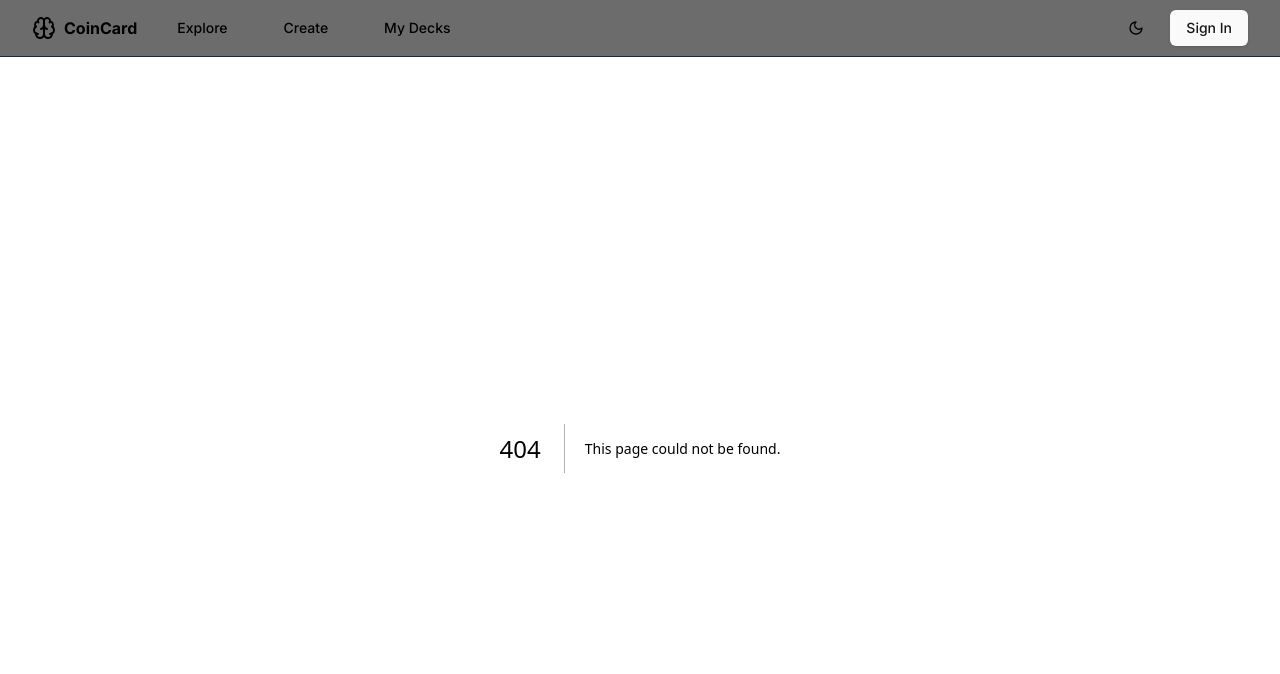
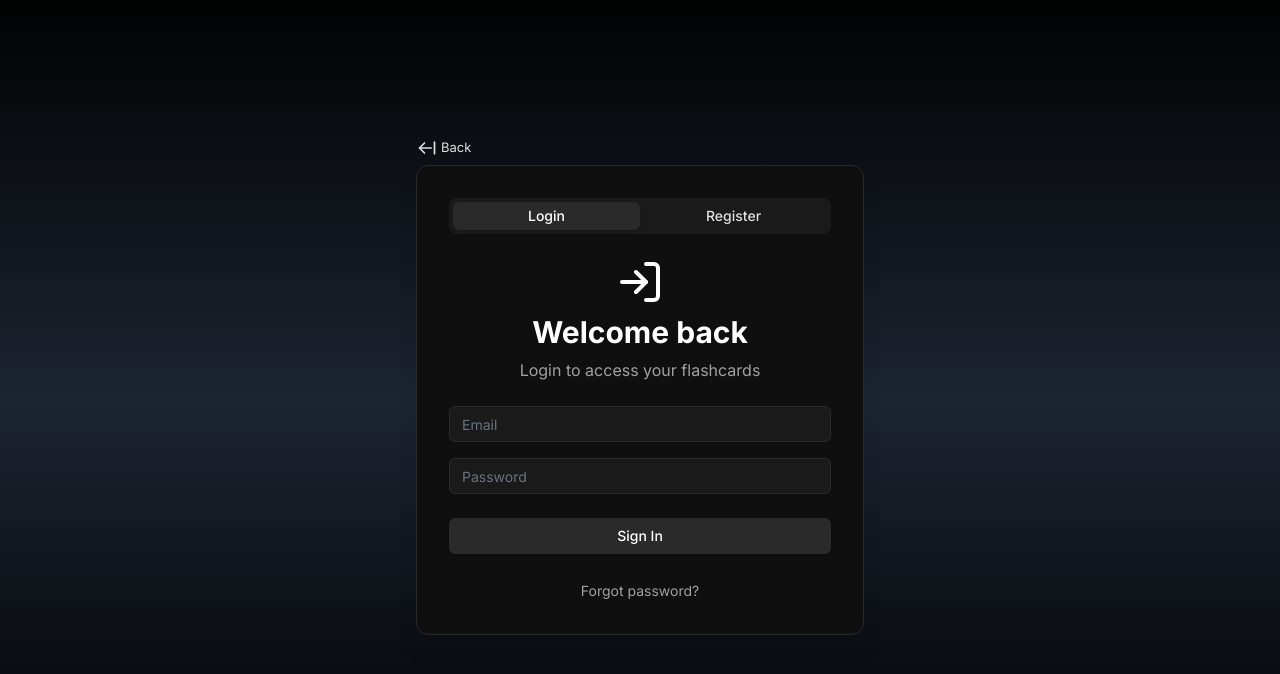
Before and after one commit to cloodei/btl-cnpm, a Next.js app: page /login in a window 1280 px wide. Before the commit this address had no page. Shown: the top 674 px of the page. Built offline with nearby package versions, Linux system fonts and the light colour scheme.

Commit message:
More layout and UI updates, login page added

```diff
--- /dev/null
+++ b/app/explore/layout.jsx
@@ -0,0 +1,7 @@
+export const metadata = {
+    title: 'Browse'
+};
+
+export default function CreateLayout({ children }) {
+    return children;
+}
--- a/app/globals.css
+++ b/app/globals.css
@@ -80,3 +80,25 @@
     @apply bg-background text-foreground;
   }
 }
+
+@keyframes gradient-shift {
+  0% {
+    background-position: 0% 50%;
+  }
+  50% {
+    background-position: 100% 50%;
+  }
+  100% {
+    background-position: 0% 50%;
+  }
+}
+
+.animate-gradient {
+  background-size: 200% 200%;
+  animation: gradient-shift 10s ease infinite;
+}
+
+.animate-gradient-slow {
+  background-size: 200% 200%;
+  animation: gradient-shift 15s ease infinite;
+}
--- /dev/null
+++ b/app/login/layout.jsx
@@ -0,0 +1,7 @@
+export const metadata = {
+    title: 'Login'
+};
+
+export default function CreateLayout({ children }) {
+    return children;
+}
--- /dev/null
+++ b/app/login/page.jsx
@@ -0,0 +1,133 @@
+"use client";
+
+import React from "react";
+import { Button } from "@/components/ui/button";
+import { Input } from "@/components/ui/input";
+import { Card } from "@/components/ui/card";
+import { Tabs, TabsContent, TabsList, TabsTrigger } from "@/components/ui/tabs";
+import { Tooltip, TooltipContent, TooltipProvider, TooltipTrigger } from "@/components/ui/tooltip";
+import Link from "next/link";
+import { LogIn, UserPlus, ArrowLeftFromLine } from "lucide-react";
+import { useRouter, useSearchParams } from 'next/navigation';
+
+export default function AuthPage() {
+  const router = useRouter();
+  const searchParams = useSearchParams();
+  const defaultTab = searchParams.get('tab') || 'login';
+
+  const handleTabChange = (value) => {
+    router.push(`/login?tab=${value}`, { scroll: false });
+  };
+
+  return (
+    <div className="min-h-screen w-full flex items-center justify-center relative overflow-hidden bg-[#0a0b0f]">
+      <div className="absolute inset-0 bg-gradient-to-b from-[#000000] via-gray-800 to-[#000000] opacity-85" />
+
+      <Card className="w-full max-w-md mx-4 p-8 bg-[#0f0f0f] backdrop-blur-sm shadow-xl relative border-[#2a2a2a]">
+        <TooltipProvider>
+          <Tooltip>
+            <TooltipTrigger asChild>
+              <Link href="/" className="absolute -top-7 left-0 text-[#e1e1e1] hover:text-white transition-colors flex text-[13px] gap-1 items-center">
+                <ArrowLeftFromLine className="h-5 w-5" />
+                Back
+              </Link>
+            </TooltipTrigger>
+            <TooltipContent className="bg-[#1a1a1a] border-[#2a2a2a] text-[#e1e1e1]">
+              <p>Back to Homepage</p>
+            </TooltipContent>
+          </Tooltip>
+        </TooltipProvider>
+
+        <Tabs defaultValue={defaultTab} className="w-full" onValueChange={handleTabChange}>
+          <TabsList className="grid w-full grid-cols-2 mb-6 bg-[#1a1a1a]">
+            <TabsTrigger
+              value="login"
+              className="text-[#e1e1e1] data-[state=active]:bg-[#2a2a2a] data-[state=active]:text-white"
+            >
+              Login
+            </TabsTrigger>
+            <TabsTrigger
+              value="register"
+              className="text-[#e1e1e1] data-[state=active]:bg-[#2a2a2a] data-[state=active]:text-white"
+            >
+              Register
+            </TabsTrigger>
+          </TabsList>
+
+          <TabsContent value="login" className="mt-0">
+            <LoginForm />
+          </TabsContent>
+
+          <TabsContent value="register" className="mt-0">
+            <RegisterForm />
+          </TabsContent>
+        </Tabs>
+      </Card>
+    </div>
+  );
+}
+
+function LoginForm() {
+  return (
+    <div className="space-y-6">
+      <div className="flex flex-col items-center space-y-2">
+        <LogIn className="h-12 w-12 text-white" />
+        <h1 className="text-3xl font-bold text-white">Welcome back</h1>
+        <p className="text-[#a1a1a1]">Login to access your flashcards</p>
+      </div>
+
+      <div className="space-y-4">
+        <Input
+          type="email"
+          placeholder="Email"
+          className="bg-[#1a1a1a] border-[#2a2a2a] text-white placeholder:text-[#6b7280]"
+        />
+        <Input
+          type="password"
+          placeholder="Password"
+          className="bg-[#1a1a1a] border-[#2a2a2a] text-white placeholder:text-[#6b7280]"
+        />
+      </div>
+
+      <Button className="w-full bg-[#2a2a2a] hover:bg-[#3a3a3a] text-white">
+        Sign In
+      </Button>
+
+      <div className="text-center">
+        <Link
+          href="/forgot-password"
+          className="text-sm text-[#a1a1a1] hover:text-white transition-colors"
+        >
+          Forgot password?
+        </Link>
+      </div>
+    </div>
+  );
+}
+
+function RegisterForm() {
+  return (
+    <div className="space-y-6">
+      <div className="flex flex-col items-center space-y-2">
+        <UserPlus className="h-12 w-12 text-white" />
+        <h1 className="text-3xl font-bold text-white">Create Account</h1>
+        <p className="text-[#a1a1a1]">Join to start creating flashcards</p>
+      </div>
+
+      <div className="space-y-4">
+        {['Username', 'Email', 'Password', 'Confirm Password'].map((placeholder) => (
+          <Input
+            key={placeholder}
+            type={placeholder.toLowerCase().includes('password') ? 'password' : 'text'}
+            placeholder={placeholder}
+            className="bg-[#1a1a1a] border-[#2a2a2a] text-white placeholder:text-[#6b7280]"
+          />
+        ))}
+      </div>
+
+      <Button className="w-full bg-[#2a2a2a] hover:bg-[#3a3a3a] text-white">
+        Create Account
+      </Button>
+    </div>
+  );
+}
--- a/components/navbar.tsx
+++ b/components/navbar.tsx
@@ -6,11 +6,14 @@ import { Button } from "@/components/ui/button";
 import { ModeToggle } from "@/components/mode-toggle";
 import { useState } from "react";
 import { usePathname } from "next/navigation";
-// import { cn } from "@/lib/utils";
 
 export function Navbar() {
   const [isSidebarOpen, setIsSidebarOpen] = useState(false);
   const pathname = usePathname();
+
+  if (pathname === '/login' || pathname === '/register') {
+    return null;
+  }
 
   const toggleSidebar = () => {
     setIsSidebarOpen(!isSidebarOpen);
@@ -59,7 +62,9 @@ export function Navbar() {
 
             <div className="flex items-center ml-auto space-x-4">
               <ModeToggle />
-              <Button variant="default" className="hidden md:flex">Sign In</Button>
+              <Link href="/login">
+                <Button variant="default" className="hidden md:flex">Sign In</Button>
+              </Link>
               <Button variant="ghost" className="md:hidden" onClick={toggleSidebar}>
                 {isSidebarOpen ? <X className="h-6 w-6" /> : <Menu className="h-6 w-6" />}
               </Button>
```
